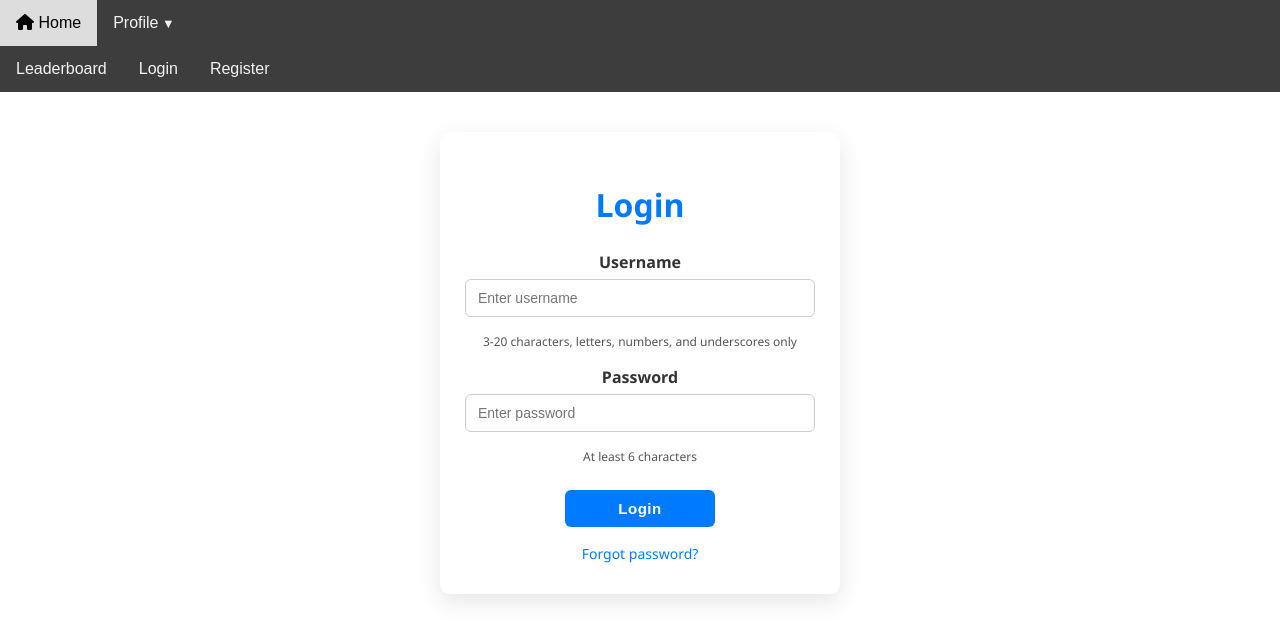
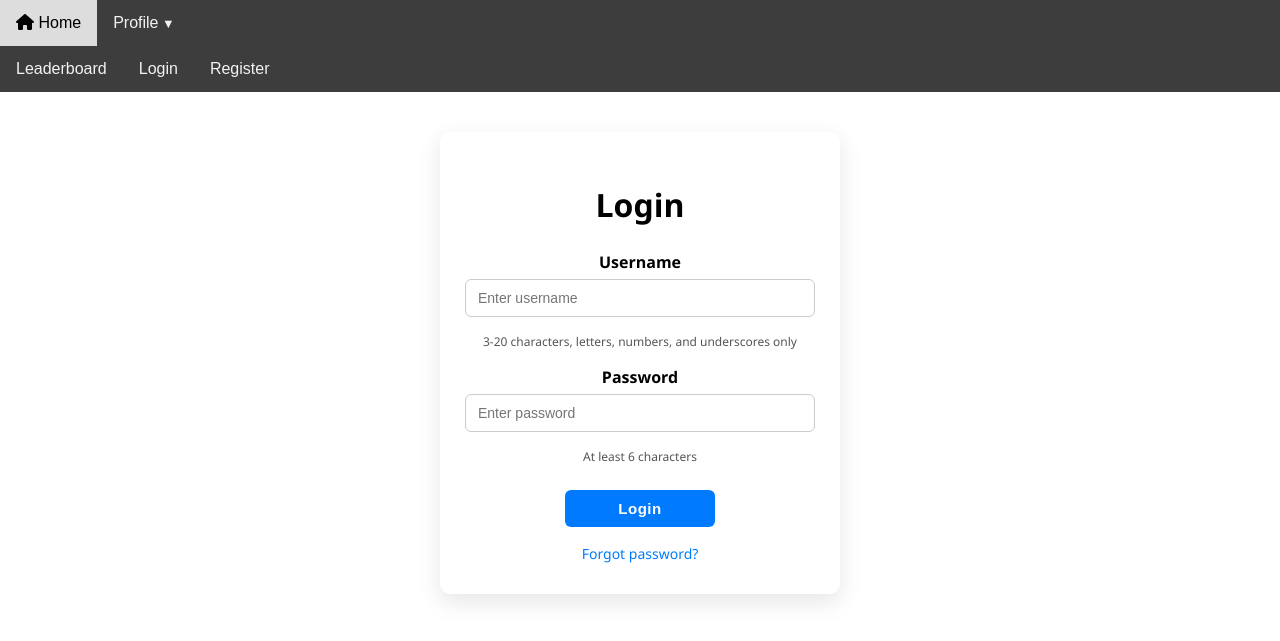
Before and after one commit to unclem2/osudroid-rx-server, a Python web app: template templates/web_login.jinja in a window 1280 px wide. Shown: the top 641 px of the page. Run offline with Jinja, Linux system fonts and the light colour scheme; the template is opened without the code that fills it, so the values that code supplies are empty.

Commit message:
Fix dark mode on web_login.jinja

```diff
--- a/templates/web_login.jinja
+++ b/templates/web_login.jinja
@@ -5,7 +5,7 @@
 {% block content %}
 <style>
   .login-container {
-    background: #fff;
+    background: var(--background-color);
     max-width: 400px;
     width: 90vw; /* fluid width */
     padding: 30px 25px;
@@ -19,14 +19,14 @@
   .login-container h1 {
     text-align: center;
     margin-bottom: 25px;
-    color: #007BFF;
+    color: var(--text-color);
   }
 
   form label {
     display: block;
     margin-bottom: 6px;
     font-weight: 600;
-    color: #333;
+    color: var(--text-color);
     text-align: center;
   }
 
```
